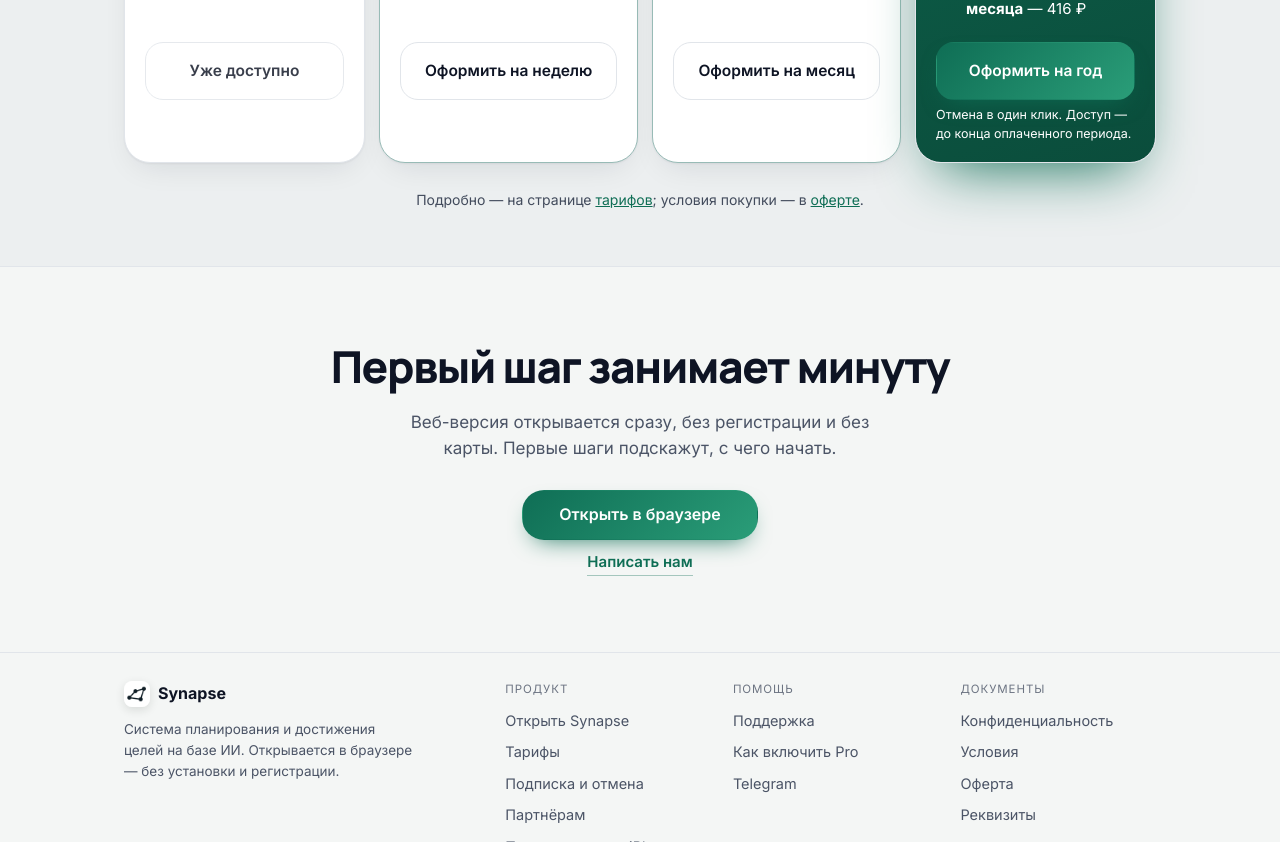
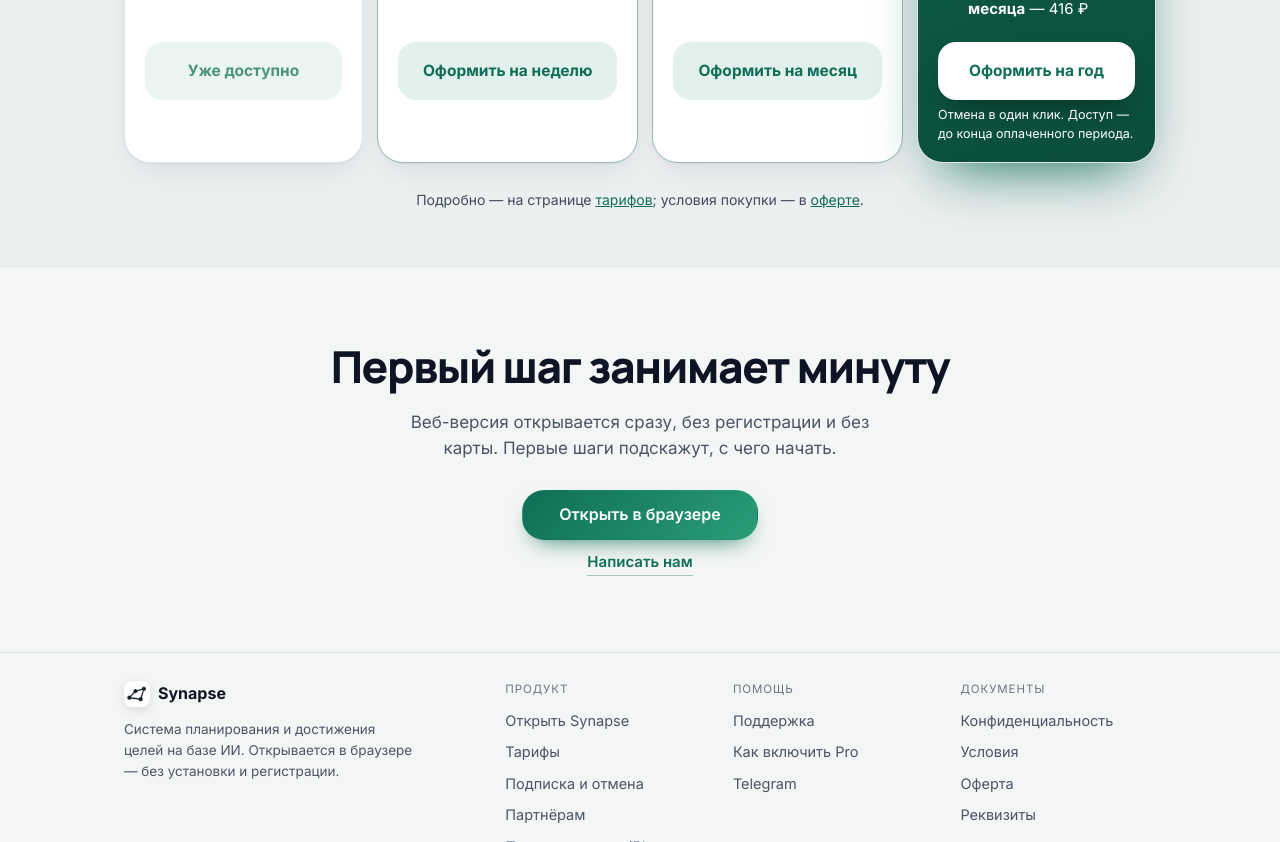
Before and after one commit to Quasarion95/synapse-ai-public-info, a plain HTML site: page index.html in a window 1280 px wide. Shown: the part 4678-5520 px from the top of the page. Drawn offline with Linux system fonts and the light colour scheme.

Commit message:
Сайт: кнопки тарифов — годовая белая, остальные мятные
Замер показал, что все четыре кнопки стоят одинаково, но годовая
выглядела не на месте: слой стилей покрасил её тем же зелёным
градиентом, что и карточку, и она растворялась. Вернул задуманное:
белая кнопка с фирменным текстом (в тёмной теме на мятной карточке —
тёмная). Остальные три были белыми на белой карточке и терялись —
теперь цвета кружков с галочками: мятная подложка, зелёный текст.
«Уже доступно» — того же цвета, приглушённая и без подъёма при наведении.

Co-Authored-By: Claude Opus 5.5 <noreply@anthropic.com>

```diff
--- a/site-theme.css
+++ b/site-theme.css
@@ -320,3 +320,47 @@ body { background: var(--bg); }
    спорить с заголовком. */
 .section-title { text-align: center; margin-inline: auto; text-wrap: balance; }
 .section > .hint, .band > .hint, .fineprint { text-align: center; }
+
+/* ---- кнопки тарифов ----
+   Замер: все четыре кнопки стоят одинаково (21 от краёв, 63 от низа), но
+   годовая выглядела «не на месте»: слой выше покрасил её тем же зелёным
+   градиентом, что и саму карточку, и она растворялась в ней. Возвращаем
+   задуманное в landing.css: на тёмной карточке кнопка белая, текст —
+   фирменным цветом. Остальные три были белыми на белой карточке и тоже
+   терялись — теперь они цвета кружков с галочками: мятная подложка и
+   зелёный текст. */
+.plan .btn-plan.btn-ghost:not(.btn-disabled) {
+  background: var(--b-soft);
+  color: var(--b1);
+  border-color: transparent;
+  box-shadow: none;
+  font-weight: 700;
+  transition: background .15s ease, transform .15s ease;
+}
+.plan .btn-plan.btn-ghost:not(.btn-disabled):hover {
+  background: color-mix(in srgb, var(--b1) 18%, var(--surface));
+  color: var(--b1);
+  transform: translateY(-1px);
+}
+.plan .btn-plan.btn-disabled {
+  background: var(--b-soft);
+  color: var(--b1);
+  border-color: transparent;
+  box-shadow: none;
+  font-weight: 700;
+  opacity: .75;
+}
+.plan-hero .btn-plan-primary,
+.plan-hero .btn-plan-primary:hover {
+  background: #ffffff;
+  color: var(--b1);
+  filter: none;
+  font-weight: 700;
+  box-shadow: 0 14px 30px -12px rgba(0, 0, 0, 0.45);
+}
+.plan-hero .btn-plan-primary:hover { transform: translateY(-1px); background: #f2fbf7; }
+/* В тёмной теме годовая карточка светлая (мятная) — кнопка на ней тёмная. */
+:root[data-theme="dark"] .plan-hero .btn-plan-primary,
+:root[data-theme="dark"] .plan-hero .btn-plan-primary:hover {
+  background: #10161a; color: #ffffff; box-shadow: 0 14px 30px -14px rgba(0, 0, 0, 0.6);
+}
```
